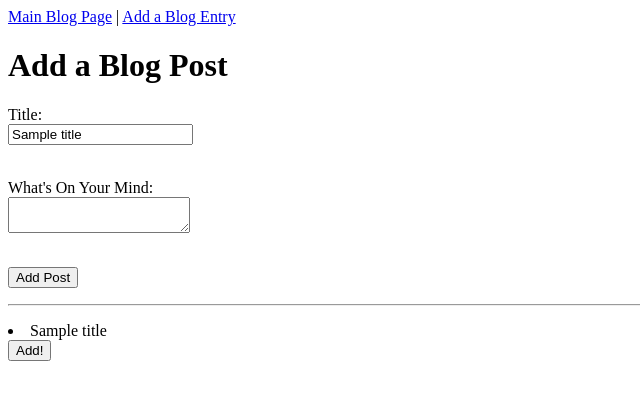
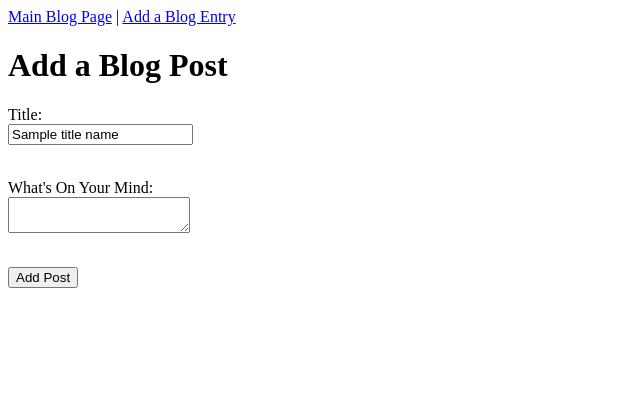
Before and after one commit to chandawade/blogz, a Flask app: template templates/new_post.html in a window 1280 px wide. Shown: the top 400 px of the page, without its empty margins (0-640 px from the left). Run offline with Flask 2, Linux system fonts and the light colour scheme; the template is opened without the code that fills it: most values are stand-ins (such as "Sample title", 1, 10 or a date in 2020); data that the repository does not hold is empty.

Commit message:
added 2 additional templates and updated main.py

```diff
--- a/main.py
+++ b/main.py
@@ -1,4 +1,4 @@
-from flask import Flask, request, redirect, render_template
+from flask import Flask, request, redirect, render_template, flash
 from flask_sqlalchemy import SQLAlchemy
 
 
@@ -9,72 +9,62 @@ app.config['SQLALCHEMY_ECHO'] = True
 db = SQLAlchemy(app)
 app.secret_key = "thisIsasecretkey23!dd"
 
-#this is the constructor
+# this is the constructor & stores all posts
 class Blog(db.Model):
     id = db.Column(db.Integer, primary_key = True)
     title = db.Column(db.String(180))
     body = db.Column(db.String(1000))
 
-    def __init__(self, body, title):
+    def __init__(self, title, body):
+        self.title = title
         self.body = body
-        self.title =title
 
-# DISPLAYS ALL THE BLOG POSTS
+    # CHECKS FOR VALID POSTS
+    def empty(self):
+        if self.title and self.body:
+            return True
+        else:
+            return False
+
+
+@app.route("/")
+def index():
+    return redirect('/blog')
+
+# DISPLAYS ONE POST OR ALL BLOG POSTS
 @app.route('/blog')
-def index():
-    return render_template("blog.html")
+def main_blog():
+    blog_id = request.args.get('id')
+    if (blog_id):
+        blog = Blog.query.get(blog_id)
+        return render_template("one_entry.html")
+    else:
+        all_blogs = Blog.query.all()
+    return render_template("all_blogs.html", title="Review All Posts", all_blogs=all_blogs)
 
-# CHECKS FOR EMPTY CHARACTERS
-@app.route("/newpost")
-def empty(x):
-    if x:
-        return True
-    else:
-        return False
-
-# VALIDATES CHARACTERS IN FORM INPUTS
+# DISPLAYS THE FORM, CREATES THE NEW POST, AND RE-RENDERS FORM IF NECESSARY
 @app.route("/newpost", methods=['GET', 'POST'])
-def blog():
-    title=request.form['title']
-    body=request.form['body']
-    title_error = ''
-    body_error= ''
-
-    if not empty(title):
-        title_error = "Please add a title"
-        body_error = ''
-    else:
-        title=title
-        title = ''
-
-    if not empty(body):
-        body_error = "Please add content to your blog"
-        title_error = ''
-    else:
-        body = body
-        body = ''
-
+def new_post():
 # ALLOWS USER TO ADD A NEW BLOG POST
     if request.method == 'POST':
         title_name = request.form['title'] # this grabs info submitted from form to do "something" with it
-        new_title = Blog(title_name) # this is a title object that will be added to DB
-        db.session.add(new_title) # this passes in the object
-        db.session.commit()  # this pushes changes to DB
+        body_name = request.form['body']
 
-    title = Blog.query.all()
+        new_post = Blog(title_name, body_name) # this is a title object that will be added to DB
 
-    if request.method == 'POST':
-        body_name = request.form['body']
-        new_body = Blog(body_name)
-        db.session.add(new_body)
-        db.session.commit()
+        if new_post.empty():
+            db.session.add(new_post) # this passes in the object
+            db.session.commit()  # this pushes changes to DB
 
-    body = Blog.query.all()
+            url = "/blog?id=" + str(new_post.id)
+            return redirect(url)
+        else:
+            flash("Please enter a title and share what's on your mind")
+            return render_template("new_post.html", title_name=title_name, body_name=body_name)
 
-    return render_template("new_post.html", title=title, body=body)
-    redirect ("/blog")
-
-
+    else:
+        return render_template("new_post.html")
+    #redirect ("/blog")
 
 
 if __name__ == "__main__":
--- a/templates/blog.html
+++ b/templates/blog.html
@@ -1,4 +1,4 @@
-{% extends "new_post.html" %}
+{% extends "base.html" %}
 
 {% block content %}
 
--- a/templates/new_post.html
+++ b/templates/new_post.html
@@ -5,12 +5,12 @@
 <form method='post'>
     Title:
     <br>
-        <input type='text' name='title' value='{{title}}'/>
+        <input type='text' name='title' value='{{title_name}}'/>
         <p class="error">{{title_error}}</p>
     <br>
     What's On Your Mind:
     <br>
-        <textarea name="body" value='{{body}}'></textarea>
+        <textarea name="body" value='{{body_name}}'></textarea>
         <p class="error">{{body_error}}</p>
     <br>
 
@@ -18,22 +18,4 @@
 
 </form>
 
-<hr />
-
-{% if title|length == 0 %}
-<p>No Posts Found</p>
-{% else %}
-
-    <ul>
-        {% for titles in title %}</ul>
-        <li>{{title.name}}</li>
-            <form action="/add-blog-post" method="POST" style = "display:inline-block;">
-                <input type = "hidden" name="blog-id" value={{blog.id}}" />
-                <input type = "submit" value="Add!" />
-            </form>
-        {% endfor %}
-    </ul>
-{% endif %}
-
-
 {% endblock %}
```
Also changed, not shown: templates/all_blogs.html (added, +16 -0 lines), templates/one_entry.html (added, +7 -0 lines).
